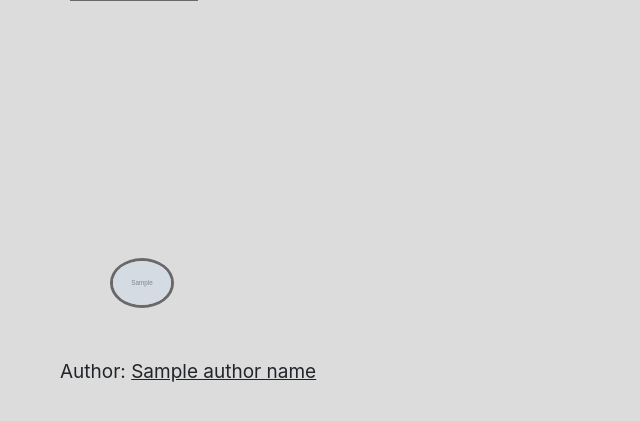
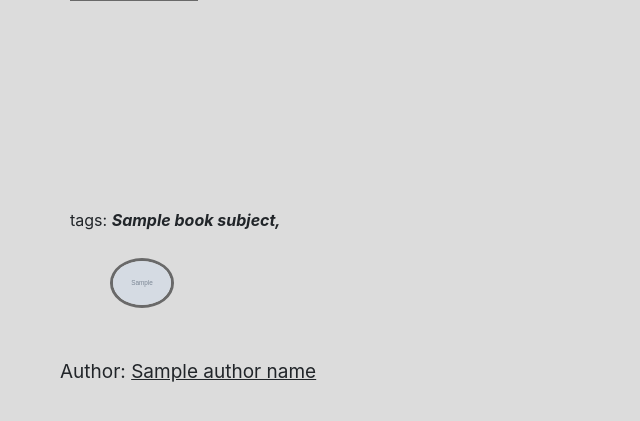
Before and after one commit to ChicoState/readerhub, a Django app: template templates/books/book_view.html in a window 1280 px wide. Shown: the part 342-763 px from the top of the page, without its empty margins (0-640 px from the left). Run offline with Django 4.2, Linux system fonts and the light colour scheme; the template is opened without the code that fills it: most values are stand-ins (such as "Sample title", 1, 10 or a date in 2020); grey boxes marked "Sample" are stand-in pictures; some libraries are stand-ins or nearby versions.

Commit message:
added subject tags

```diff
--- a/static/CSS/book_view.css
+++ b/static/CSS/book_view.css
@@ -13,6 +13,11 @@ body{
     position:fixed;
     left:140px;
     top: 300px;
+  }
+  .container2{
+    position:fixed;
+    left:70px;
+    top: 550px;
   }
   .title {
     position:fixed;
--- a/templates/books/book_view.html
+++ b/templates/books/book_view.html
@@ -21,6 +21,12 @@
   <div class = "container">
     <p class = "paragraph">  {{book_description}} </p>
   </div>
+  <div class = "container2">
+      tags:
+      {%for subject in book_subjects%}
+      <b>  <i>{{subject}}, </i> </b>
+      {%endfor%}
+  </div>
   {% if author_image == "no_photo"%}
     <img class="author_photo" src="https://www.freeiconspng.com/uploads/no-image-icon-0.png" alt="Author Image">
   {%else%}
```
Also changed, not shown: books/views.py (+2 -12 lines).
